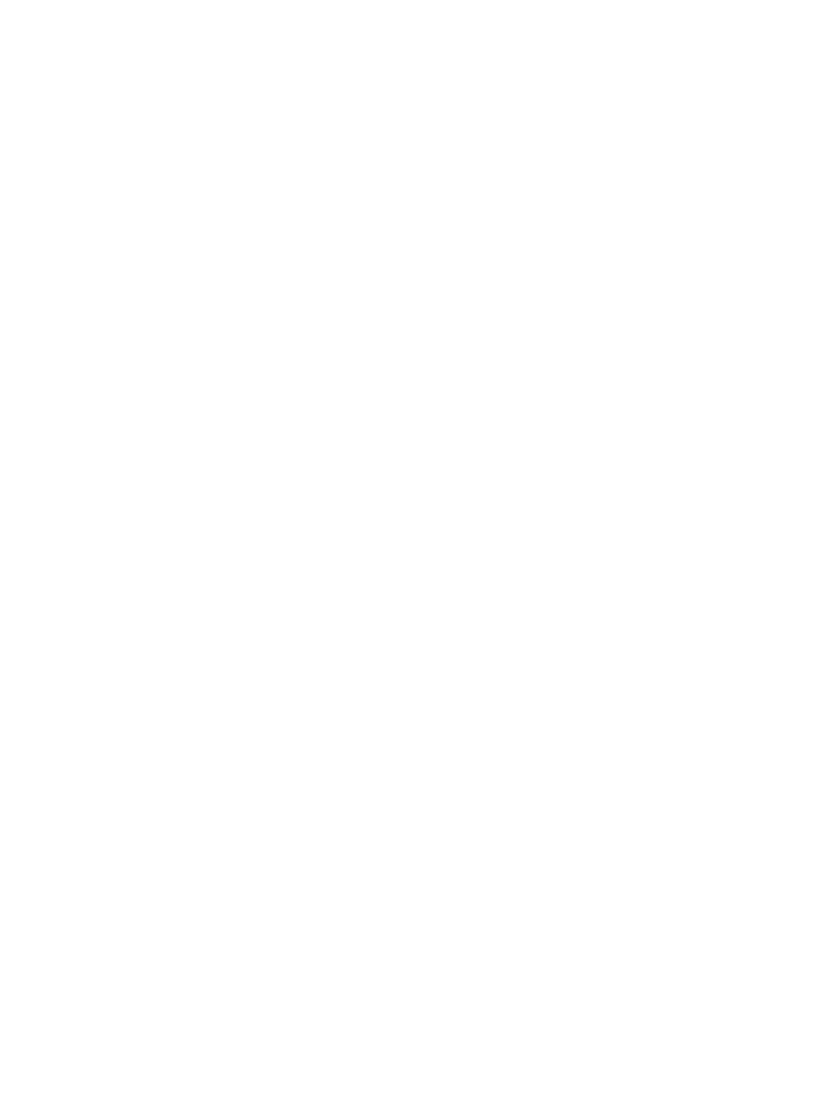
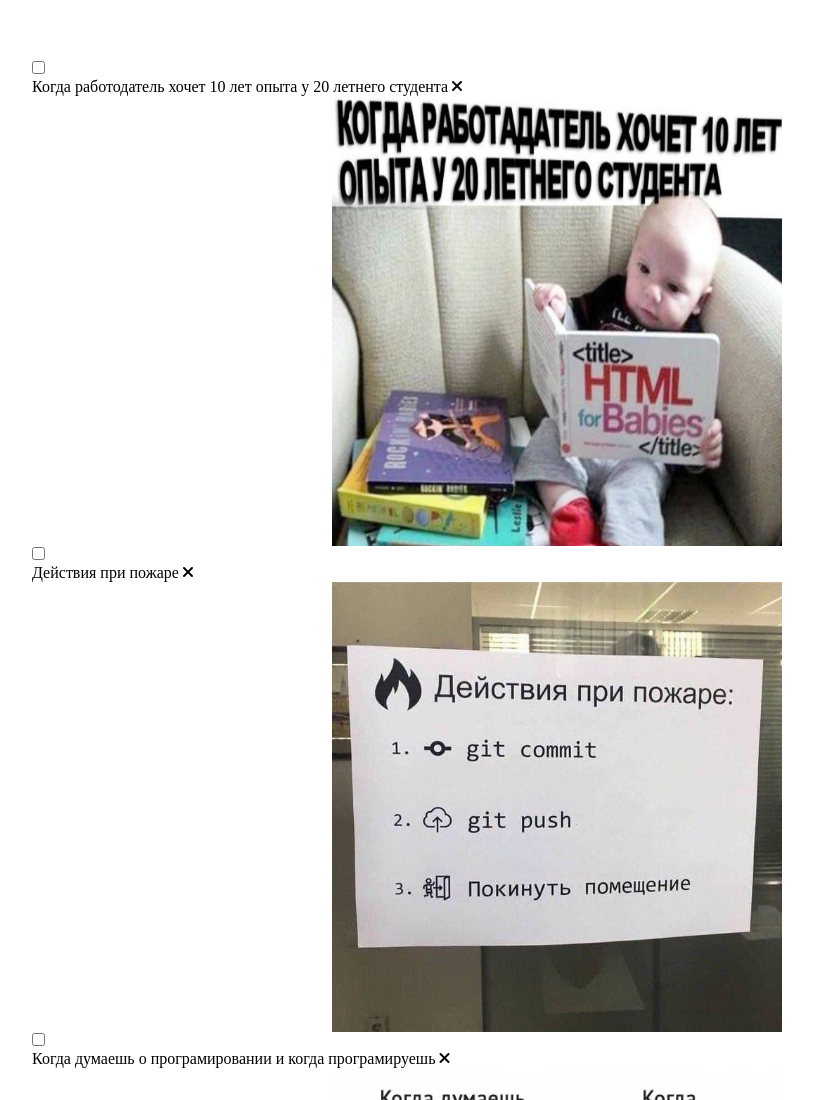
Before and after one commit to KatyaAzarchik/cssBayan, a plain HTML site: page cssBayan/index.html in a window 1280 px wide. Shown: the top 1100 px of the page, without its empty margins (83-896 px from the left). Before the commit the page ends 800 px from the top, so only its background shows below. Drawn offline with Linux system fonts and the light colour scheme.

Commit message:
feat: add basic page layout  ((Sat Mar 11 14:02:45     2023))

```diff
--- a/cssBayan/index.css
+++ b/cssBayan/index.css
@@ -0,0 +1,44 @@
+@import url(https://cdnjs.cloudflare.com/ajax/libs/font-awesome/6.1.1/css/all.min.css);
+* {
+  margin: 0;
+  padding: 0;
+  box-sizing: border-box;
+  list-style: none;
+  text-decoration: none;
+}
+.container {
+  max-width: 1080px;
+  margin: auto;
+  padding: 0 15px;
+}
+.bayan {
+  margin: 60px 0;
+}
+.bayan-item {
+}
+.bayan-item-input {
+  /* opacity: 0; */
+}
+.bayan-item-name {
+  display: block;
+}
+.fa-solid {
+}
+.fa-xmark {
+}
+.bayan-item-img {
+  display: flex;
+  justify-content: center;
+  align-items: center;
+  width: 450px;
+  height: 450px;
+  overflow: hidden;
+  object-fit: contain;
+  margin: auto;
+}
+.bayan-item-img img {
+  max-width: 100%;
+  height: 100%;
+  overflow: hidden;
+  object-fit: fill;
+}
--- a/cssBayan/index.html
+++ b/cssBayan/index.html
@@ -4,7 +4,66 @@
     <meta charset="UTF-8" />
     <meta http-equiv="X-UA-Compatible" content="IE=edge" />
     <meta name="viewport" content="width=device-width, initial-scale=1.0" />
-    <title>Document</title>
+    <link rel="stylesheet" href="./index.css" />
+    <title>cssBayan</title>
   </head>
-  <body></body>
+  <body>
+    <div class="container">
+      <div class="bayan">
+        <div class="bayan-item">
+          <input class="bayan-item-input" type="checkbox" id="bayan-1" />
+          <label class="bayan-item-name" for="bayan-1"
+            >Когда работодатель хочет 10 лет опыта у 20 летнего студента
+            <i class="fa-solid fa-xmark"></i
+          ></label>
+
+          <div class="bayan-item-img">
+            <img src="./img/опыт студента.jpg" alt="meme" />
+          </div>
+        </div>
+        <div class="bayan-item">
+          <input class="bayan-item-input" type="checkbox" id="bayan-2" />
+          <label class="bayan-item-name" for="bayan-2"
+            >Действия при пожаре <i class="fa-solid fa-xmark"></i
+          ></label>
+
+          <div class="bayan-item-img">
+            <img src="./img/Действия при пожаре.jpg" alt="meme" />
+          </div>
+        </div>
+        <div class="bayan-item">
+          <input class="bayan-item-input" type="checkbox" id="bayan-3" />
+          <label class="bayan-item-name" for="bayan-3"
+            >Когда думаешь о програмировании и когда програмируешь
+            <i class="fa-solid fa-xmark"></i
+          ></label>
+          <div class="bayan-item-img">
+            <img src="./img/Когда думаешь о програмировании.jpg" alt="meme" />
+          </div>
+        </div>
+        <div class="bayan-item">
+          <input class="bayan-item-input" type="checkbox" id="bayan-4" />
+          <label class="bayan-item-name" for="bayan-4">
+            Разработчики когда создали новый удобный интерфейс и юзеры
+            <i class="fa-solid fa-xmark"></i
+          ></label>
+
+          <div class="bayan-item-img">
+            <img src="./img/Новый удобрый интерфейс.jpg" alt="meme" />
+          </div>
+        </div>
+        <div class="bayan-item">
+          <input class="bayan-item-input" type="checkbox" id="bayan-5" />
+          <label class="bayan-item-name" for="bayan-5">
+            Мой проект. Индус с ютуба.
+            <i class="fa-solid fa-xmark"></i
+          ></label>
+
+          <div class="bayan-item-img">
+            <img src="./img/мой проект.jpg" alt="meme" />
+          </div>
+        </div>
+      </div>
+    </div>
+  </body>
 </html>
```
Also changed, not shown: cssBayan/img/Действия при пожаре.jpg (added), cssBayan/img/Когда думаешь о програмировании.jpg (added), cssBayan/img/Новый удобрый интерфейс.jpg (added), cssBayan/img/мой проект.jpg (added), cssBayan/img/опыт студента.jpg (added).
